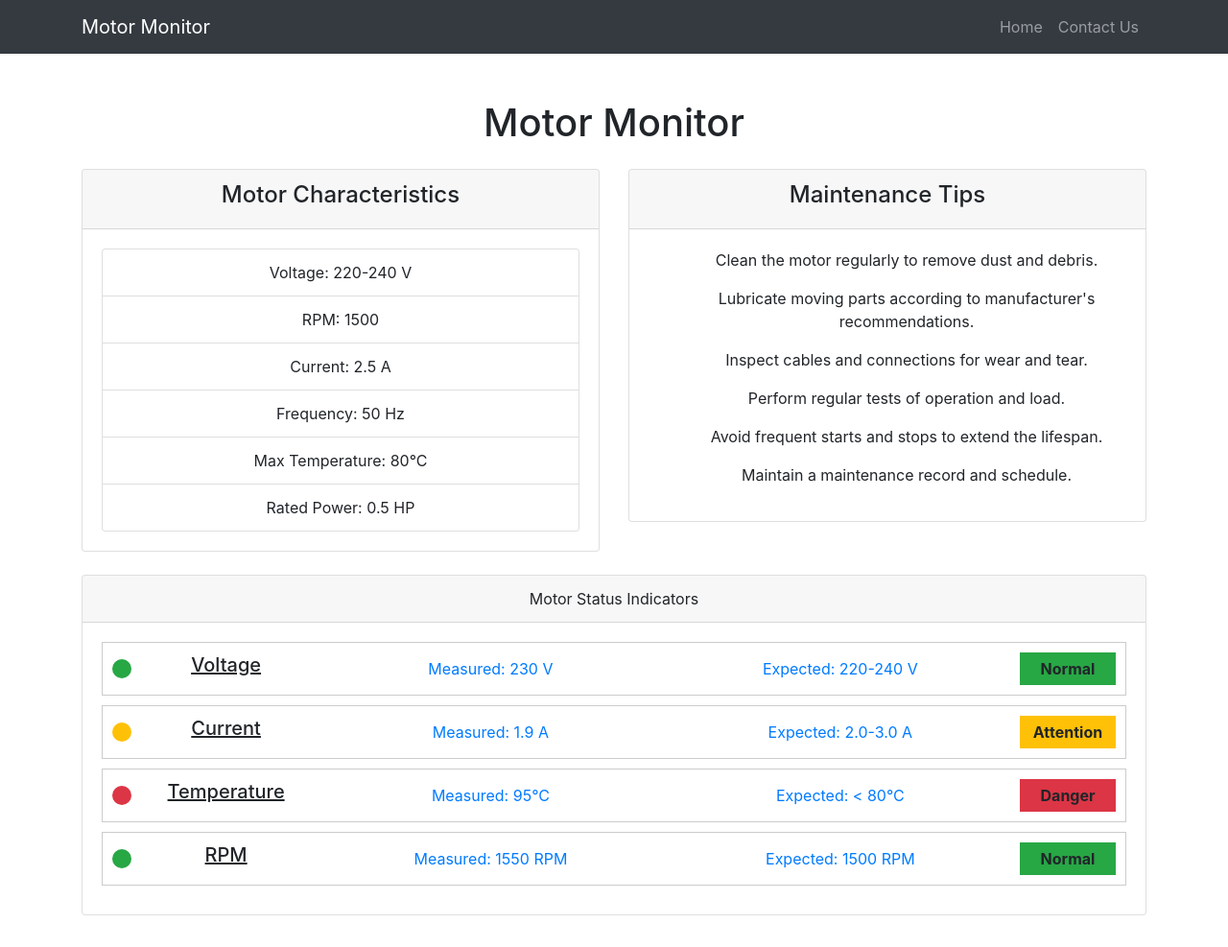
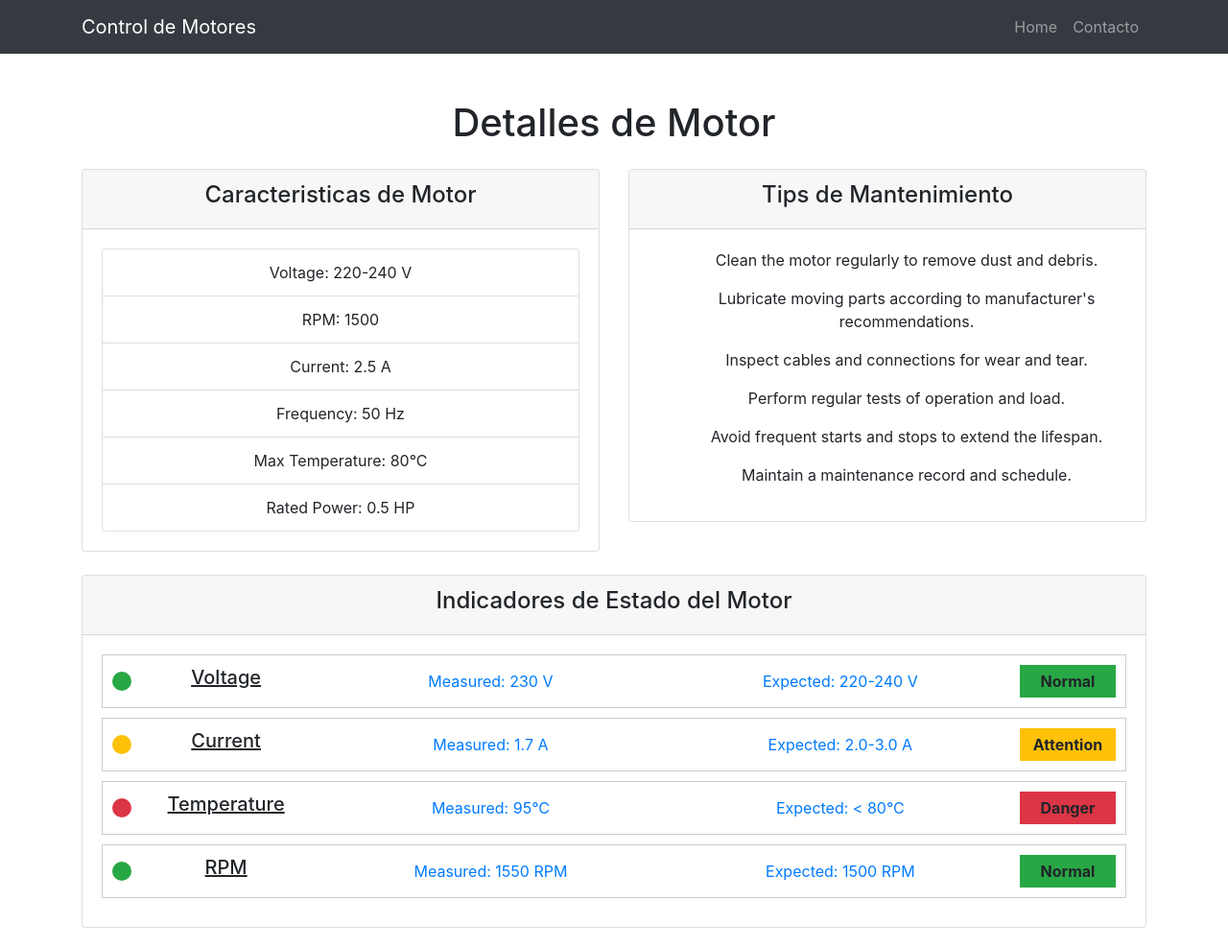
Before and after one commit to Pomel-c/Motor-Electrico, a Flask app: page /motor_details/1 in a window 1280 px wide. Shown: the whole page at 96% size. Before the commit the page ends 954 px from the top, so only its background shows below. Run offline with Flask 3, Linux system fonts and the light colour scheme; some libraries are stand-ins or nearby versions.

Commit message:
Actualizacion de Templates

```diff
--- a/templates/base.html
+++ b/templates/base.html
@@ -3,7 +3,7 @@
 <head>
     <meta charset="UTF-8">
     <meta name="viewport" content="width=device-width, initial-scale=1.0">
-    <title>{% block title %}Motor Monitoring System{% endblock %}</title>
+    <title>{% block title %}Sistema de Monitoreo{% endblock %}</title>
     <link rel="stylesheet" href="{{ url_for('static', filename='css/style.css') }}">
     <link rel="stylesheet" href="https://maxcdn.bootstrapcdn.com/bootstrap/4.5.2/css/bootstrap.min.css">
 
@@ -19,7 +19,7 @@
 <body>
     <nav class="navbar navbar-expand-lg navbar-dark bg-dark">
         <div class="container">
-            <a class="navbar-brand" href="/">Motor Monitor</a>
+            <a class="navbar-brand" href="/">Control de Motores</a>
             <button class="navbar-toggler" type="button" data-bs-toggle="collapse" data-bs-target="#navbarNav"
                     aria-controls="navbarNav" aria-expanded="false" aria-label="Toggle navigation">
                 <span class="navbar-toggler-icon"></span>
@@ -30,7 +30,7 @@
                         <a class="nav-link" href="/">Home</a>
                     </li>
                     <li class="nav-item">
-                        <a class="nav-link" href="{{ url_for('contact_form') }}">Contact Us</a>
+                        <a class="nav-link" href="{{ url_for('contact_form') }}">Contacto</a>
                     </li>
                 </ul>
             </div>
--- a/templates/index.html
+++ b/templates/index.html
@@ -1,9 +1,9 @@
 {% extends 'base.html' %}
 
-{% block title %}Motor Monitoring System - Home{% endblock %}
+{% block title %}Sistema de Monitero - Home{% endblock %}
 
 {% block content %}
-    <h1 class="mb-4">Motor Monitoring System</h1>
+    <h1 class="mb-4">Sistema de Monitoreo</h1>
 
     <!-- Tarjetas de motores con diseño mejorado -->
     <div class="row">
@@ -16,7 +16,7 @@
                     <div class="power-bar" style="width: {{ motor['power'] * 20 }}%; margin-bottom: 10px;">
                         <div class="power-bar-fill"></div>
                     </div>
-                    <a href="{{ url_for('motor_details', motor_id=motor['id']) }}" class="btn btn-primary">View Details</a>
+                    <a href="{{ url_for('motor_details', motor_id=motor['id']) }}" class="btn btn-primary">Detalles</a>
                 </div>
             </div>
         </div>
--- a/templates/motor_details.html
+++ b/templates/motor_details.html
@@ -1,17 +1,17 @@
 {% extends 'base.html' %}
 
-{% block title %}Motor Monitoring System - Motor Details{% endblock %}
+{% block title %}Sistema de Monitoreo - Detalles de Motor{% endblock %}
 
 {% block content %}
 
-<h1 class="mb-4">Motor Monitor</h1>
+<h1 class="mb-4">Detalles de Motor</h1>
 
 <div class="row">
     <!-- Cuadro de "Motor Characteristics" -->
     <div class="col-md-6">
         <div class="card mb-4">
             <div class="card-header">
-                <h4>Motor Characteristics</h4>
+                <h4>Caracteristicas de Motor</h4>
             </div>
             <div class="card-body">
                 <ul class="list-group">
@@ -30,7 +30,7 @@
     <div class="col-md-6">
         <div class="card mb-4">
             <div class="card-header">
-                <h4>Maintenance Tips</h4>
+                <h4>Tips de Mantenimiento</h4>
             </div>
             <div class="card-body">
                 <ul>Clean the motor regularly to remove dust and debris.</ul>
@@ -64,7 +64,7 @@
 <!-- Indicadores de estado -->
 <div class="card">
     <div class="card-header">
-        Motor Status Indicators
+        <h4>Indicadores de Estado del Motor</h4>
     </div>
     <div class="card-body">
         <div class="indicator">
@@ -77,7 +77,7 @@
         <div class="indicator">
             <div class="indicator-circle status-yellow"></div>
             <h5 class="indicator-label">Current</h5>
-            <div class="indicator-value">Measured: 1.9 A</div>
+            <div class="indicator-value">Measured: 1.7 A</div>
             <div class="indicator-value">Expected: 2.0-3.0 A</div>
             <div class="indicator-status status-yellow">Attention</div>
         </div>
```
Also changed, not shown: templates/contact_form.html (+29 -1 lines).
